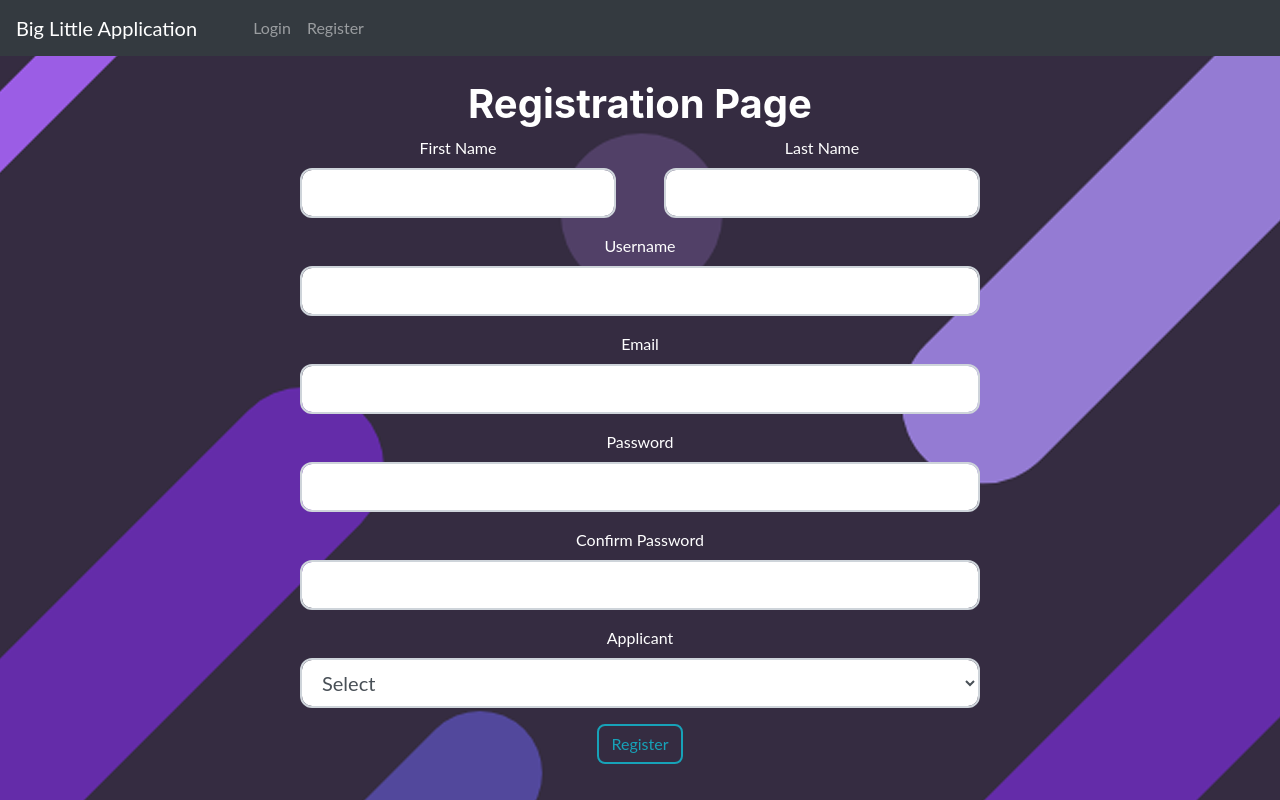
After one commit to azach99/Hospitality, a Flask app: page /register in a window 1280 px wide. The commit adds this page. Run offline with Flask 2, Linux system fonts and the light colour scheme; some libraries are stand-ins or nearby versions.

Commit message:
adding final touches to register and login forms

```diff
--- a/run.py
+++ b/run.py
@@ -15,11 +15,11 @@ app.config['SECRET_KEY'] = 'ej6swibjsk6920bj14jdzej79hfssr63fgbs'
 app.config['SQLALCHEMY_DATABASE_URI'] = 'sqlite:///users.db'
 
 app.config['SQLALCHEMY_DATABASE_URI'] = 'sqlite:///submissions.db'
-submissions_db = SQLAlchemy(app)
+#submissions_db = SQLAlchemy(app)
 db = SQLAlchemy(app)
-archives_db = SQLAlchemy(app)
-read_db = SQLAlchemy(app)
-post_db = SQLAlchemy(app)
+#archives_db = SQLAlchemy(app)
+#read_db = SQLAlchemy(app)
+#post_db = SQLAlchemy(app)
 
 bcrypt = Bcrypt(app)
 login_manager = LoginManager(app)
@@ -59,19 +59,36 @@ def make_user():
 
 @app.route("/login", methods = ['GET', 'POST'])
 def login():
+    if current_user.is_authenticated:
+        return redirect(url_for('home'))
     form = LoginForm()
     if form.validate_on_submit():
-        if ("speaking_admin" == str(form.username.data) and "jp_speaks_admin" == str(form.password.data)):
-            user = User.query.filter_by(username = "speaking_admin").first()
+        user = User.query.filter_by(email=form.email.data).first()
+        if (user and bcrypt.check_password_hash(user.password, form.password.data)):
             login_user(user)
-            sub_list = SubmissionData.query.all()
-            flash("Welcome Admin", "success")
-            return redirect(url_for("submissions"))
-            #return render_template("submissions.html", sub_list = sub_list)
+            flash('Login Successful', category="success")
+            return redirect(url_for('home'))
         else:
-            flash("Incorrect Credentials. Check username or password", "danger")
-            return redirect(url_for("login", form = form))
-    return render_template("login.html", form = form)
+            flash('Login Unsuccessful', category="danger")
+            return redirect(url_for('login'))
+    else:
+        return render_template('login.html', title="Login", form=form)
+
+
+@app.route("/register", methods = ['GET', 'POST'])
+def register():
+    form = RegistrationForm()
+    if form.validate_on_submit():
+        hashed = bcrypt.generate_password_hash(form.password.data).decode('utf-8')
+        input_user = User(first_name=form.first_name.data, last_name=form.last_name.data, email=form.email.data,
+                          username=form.username.data, password=hashed)
+        db.session.add(input_user)
+        db.session.commit()
+        user_list.append(input_user)
+        flash("Account Created for {}".format(form.username.data), 'success')
+        return redirect(url_for('login'))
+    else:
+        return render_template("registration.html", form = form)
 
 @app.route("/logout")
 def logout():
@@ -79,6 +96,7 @@ def logout():
     flash("Successfully logged out", "success")
     return (redirect(url_for("home")))
 
+'''
 @app.route("/submissions", methods = ['GET', 'POST'])
 def submissions():
     if (current_user.is_authenticated):
@@ -93,7 +111,10 @@ def submissions():
     else:
         flash("You do not have rights to access this page", "danger")
         return redirect(url_for("home"))
+'''
 
+
+'''
 class SubmissionForm(FlaskForm):
     submission = TextAreaField("Submission", validators = [Length(min = 2, max = 1000), DataRequired()], render_kw={"rows": 5, "cols": 0})
     year = StringField("Year", validators = [DataRequired()])
@@ -104,9 +125,11 @@ class ReadForm(FlaskForm):
     reading = SelectField("Mark as Read", choices = [("Select", "Select"), ("Yes", "Yes"), ("No", "No")])
     posting = SelectField("Post?", choices = [("Select", "Select"), ("Yes", "Yes"), ("No", "No")])
     submit = SubmitField("Submit")
+   '''
+
 
 class LoginForm(FlaskForm):
-    username = StringField("Email", validators = [DataRequired()])
+    email = StringField("Email", validators = [DataRequired()])
     password = PasswordField("Password", validators = [DataRequired()])
     submit = SubmitField("Submit")
 
@@ -119,6 +142,7 @@ class RegistrationForm(FlaskForm):
     email = StringField('Email', validators = [DataRequired(), Email()])
     password = PasswordField('Password', validators = [DataRequired()])
     confirm_password = PasswordField('Confirm Password', validators = [DataRequired(), EqualTo('password')])
+    kind = SelectField('Applicant', validators = [DataRequired()], choices = [("Select", "Select"), ("Big", "Big"), ("Little", "Little")])
     submit = SubmitField('Register')
 
     def validate_username(self, username):
@@ -131,6 +155,7 @@ class RegistrationForm(FlaskForm):
         if email_string:
             raise ValidationError('That email is taken. Please choose a different one.')
 
+'''
 @app.route("/submissioninfo/<id>", methods = ['GET', 'POST'])
 def submission_info(id):
     submission = SubmissionData.query.filter_by(key = id).first()
@@ -218,7 +243,7 @@ class PostData(post_db.Model):
     submission = post_db.Column(post_db.String(3000))
     year = post_db.Column(post_db.String(100))
     key = post_db.Column(post_db.String(200))
-
+'''
 
 class User(db.Model, UserMixin):
     id = db.Column(db.Integer, primary_key = True)
@@ -226,6 +251,7 @@ class User(db.Model, UserMixin):
     last_name = db.Column(db.String(30))
     username = db.Column(db.String(20))
     email = db.Column(db.String(120))
+    kind = db.Column(db.String(120))
     password = db.Column(db.String(60))
 
     def __repr__(self):
--- a/templates/layou2.html
+++ b/templates/layou2.html
@@ -50,13 +50,13 @@
                 <li class="nav-item">
                 <a class="nav-link" href="/login">Login</a>
               </li>
+            <li class="nav-item">
+                <a class="nav-link" href="/register">Register</a>
+              </li>
             {% endif %}
             {% if current_user.is_authenticated %}
                 <li class="nav-item">
                   <a class="nav-link" href="/logout">Logout</a>
-              </li>
-            <li class="nav-item">
-                  <a class="nav-link" href="/archives">Archives</a>
               </li>
             {% endif %}
 
--- /dev/null
+++ b/templates/registration.html
@@ -0,0 +1,110 @@
+{% extends "layou2.html" %}
+{% block content %}
+  <center>
+    <h1>Registration Page</h1>
+    <div class="col-md-8 order-md-1">
+      <!--<h4 class="mb-3">Billing address</h4>-->
+      <form class="needs-validation" method = "POST">
+        {{ form.hidden_tag() }}
+        <div class="row">
+          <div class = "col-md-6 mb-3">
+            {{ form.first_name.label(class = "form-control-label") }}
+            {% if form.first_name.errors %}
+              {{ form.first_name(class = "form-control form-control-lg is-invalid")}}
+              <div class = "invalid-feedback">
+                {% for error in form.first_name.errors %}
+                  <span>{{ error }}</span>
+                {% endfor %}
+              </div>
+            {% else %}
+              {{ form.first_name(class = "form-control form-control-lg")}}
+            {% endif %}
+          </div>
+
+          <div class = "col-md-6 mb-3">
+            {{ form.last_name.label(class = "form-control-label") }}
+            {% if form.last_name.errors %}
+              {{ form.last_name(class = "form-control form-control-lg is-invalid")}}
+              <div class = "invalid-feedback">
+                {% for error in form.last_name.errors %}
+                  <span>{{ error }}</span>
+                {% endfor %}
+              </div>
+            {% else %}
+              {{ form.last_name(class = "form-control form-control-lg")}}
+            {% endif %}
+          </div>
+          <div class = "col-md-12 mb-3">
+            {{ form.username.label(class = "form-control-label") }}
+            {% if form.username.errors %}
+              {{ form.username(class = "form-control form-control-lg is-invalid")}}
+              <div class = "invalid-feedback">
+                {% for error in form.username.errors %}
+                  <span>{{ error }}</span>
+                {% endfor %}
+              </div>
+            {% else %}
+              {{ form.username(class = "form-control form-control-lg")}}
+            {% endif %}
+          </div>
+          <div class = "col-md-12 mb-3">
+            {{ form.email.label(class = "form-control-label") }}
+            {% if form.email.errors %}
+              {{ form.email(class = "form-control form-control-lg is-invalid")}}
+              <div class = "invalid-feedback">
+                {% for error in form.email.errors %}
+                  <span>{{ error }}</span>
+                {% endfor %}
+              </div>
+            {% else %}
+              {{ form.email(class = "form-control form-control-lg")}}
+            {% endif %}
+          </div>
+          <div class = "col-md-12 mb-3">
+            {{ form.password.label(class = "form-control-label") }}
+            {% if form.password.errors %}
+              {{ form.password(class = "form-control form-control-lg is-invalid")}}
+              <div class = "invalid-feedback">
+                {% for error in form.password.errors %}
+                  <span>{{ error }}</span>
+                {% endfor %}
+              </div>
+            {% else %}
+              {{ form.password(class = "form-control form-control-lg")}}
+            {% endif %}
+          </div>
+          <div class = "col-md-12 mb-3">
+            {{ form.confirm_password.label(class = "form-control-label") }}
+            {% if form.confirm_password.errors %}
+              {{ form.confirm_password(class = "form-control form-control-lg is-invalid")}}
+              <div class = "invalid-feedback">
+                {% for error in form.confirm_password.errors %}
+                  <span>{{ error }}</span>
+                {% endfor %}
+              </div>
+            {% else %}
+              {{ form.confirm_password(class = "form-control form-control-lg")}}
+            {% endif %}
+          </div>
+          <div class = "col-md-12 mb-3">
+            {{ form.kind.label(class = "form-control-label") }}
+            {% if form.kind.errors %}
+              {{ form.kind(class = "form-control form-control-lg is-invalid")}}
+              <div class = "invalid-feedback">
+                {% for error in form.kind.errors %}
+                  <span>{{ error }}</span>
+                {% endfor %}
+              </div>
+            {% else %}
+              {{ form.kind(class = "form-control form-control-lg")}}
+            {% endif %}
+          </div>
+          <br>
+          <br>
+          <div class = "col-md-12 mb-3">
+            {{ form.submit(class = "btn btn-outline-info")}}
+          </div>
+      </form>
+      </div>
+    </center>
+{% endblock content %}
```
Also changed, not shown: templates/login.html (+6 -6 lines).
